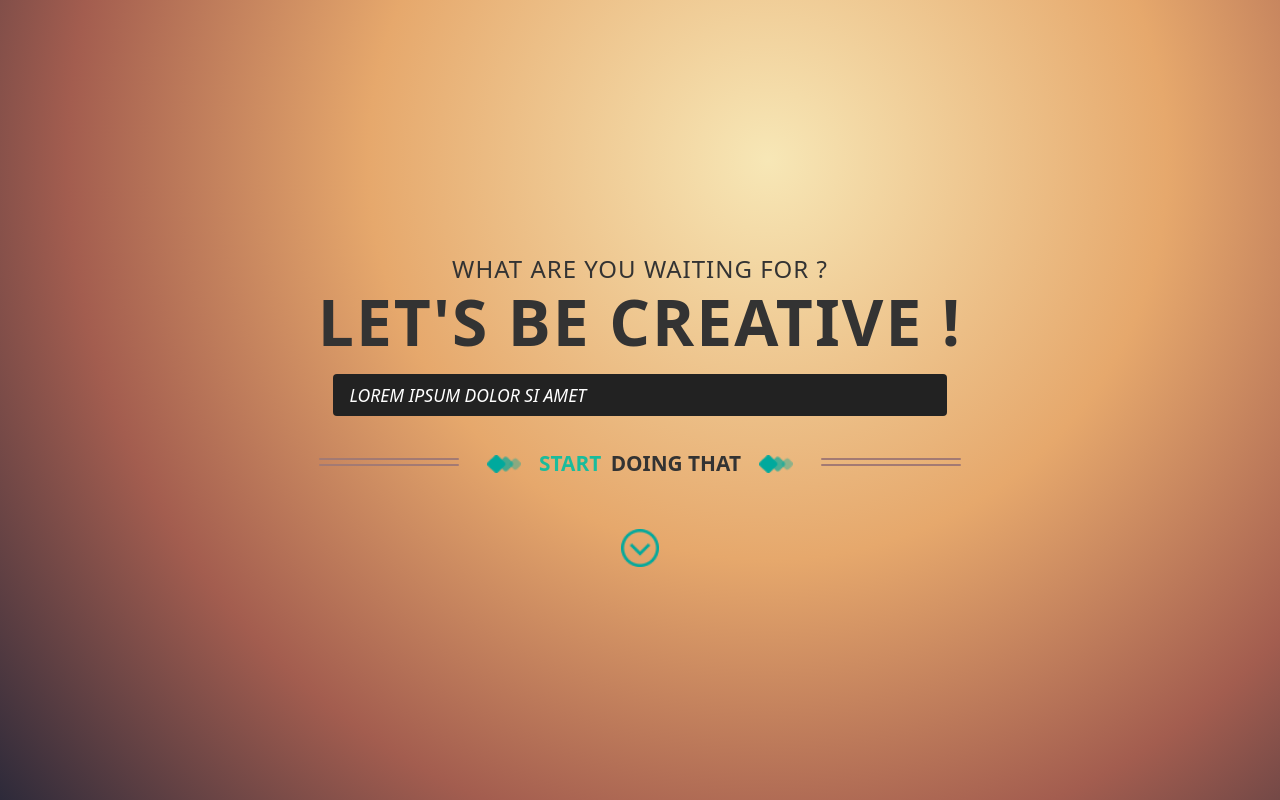
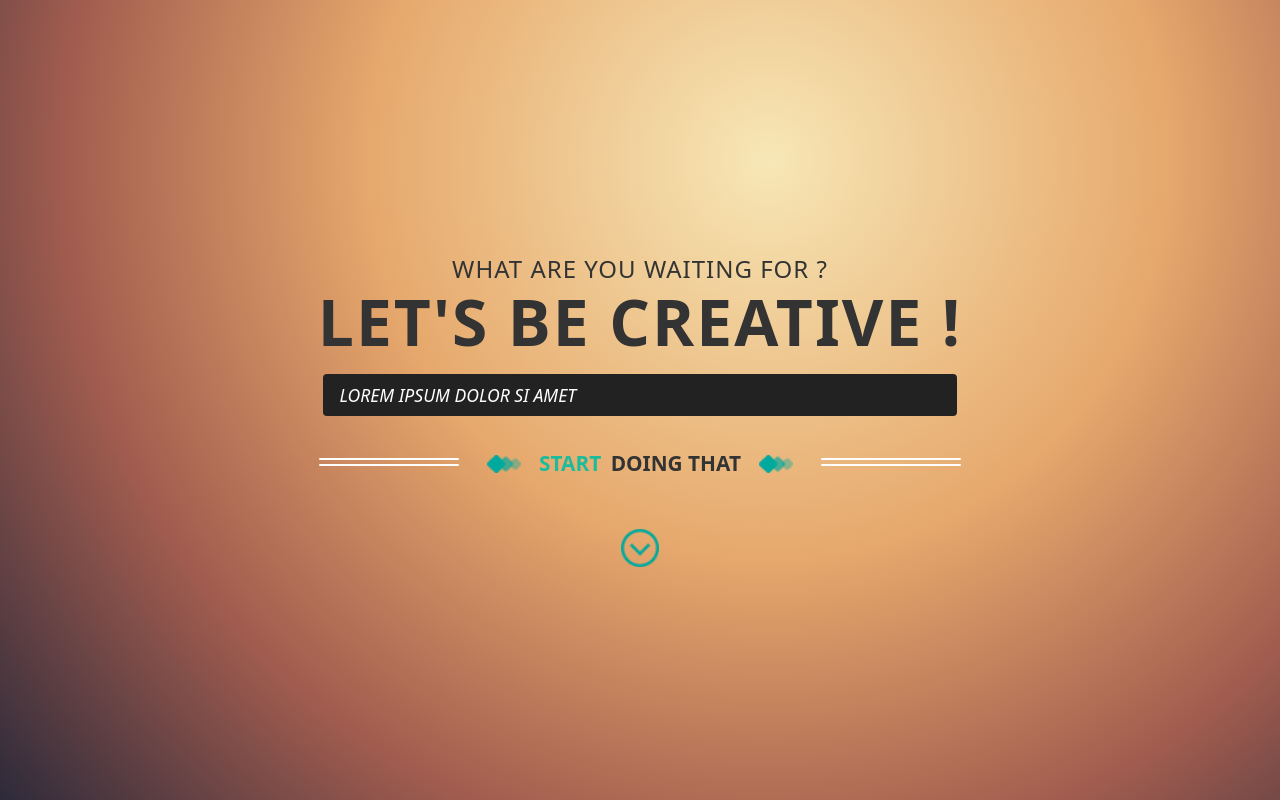
Before and after one commit to seanalex0512/mock-website, a React (Vite) app: page / in a window 1280 px wide. Shown: the top 800 px of the page. Built offline with nearby package versions, Linux system fonts and the light colour scheme.

Commit message:
divider hero color

```diff
--- a/index.html
+++ b/index.html
@@ -5,7 +5,7 @@
     <meta charset="UTF-8" />
     <link rel="icon" type="image/png" href="/growthops.png" />
     <meta name="viewport" content="width=device-width, initial-scale=1.0" />
-    <title>GrowthOps Sean Alexander</title>
+    <title> Sean Alexander</title>
   </head>
   <body>
     <div id="root"></div>
--- a/src/components/styles/Hero.css
+++ b/src/components/styles/Hero.css
@@ -46,7 +46,7 @@
   color: #2f2f2f;
   padding: 0.5rem 1rem;
   margin: 0 auto 2rem auto;
-  width: 87%;
+  width: 90%;
   border-radius: 4px;
   font-style: italic;
   font-size: 1.1rem;
@@ -129,7 +129,7 @@
   left: 0;
   width: 100%;
   height: 2px;
-  background: #A37A73;
+  background: white;
   border-radius: 1px;
 }
 
```
